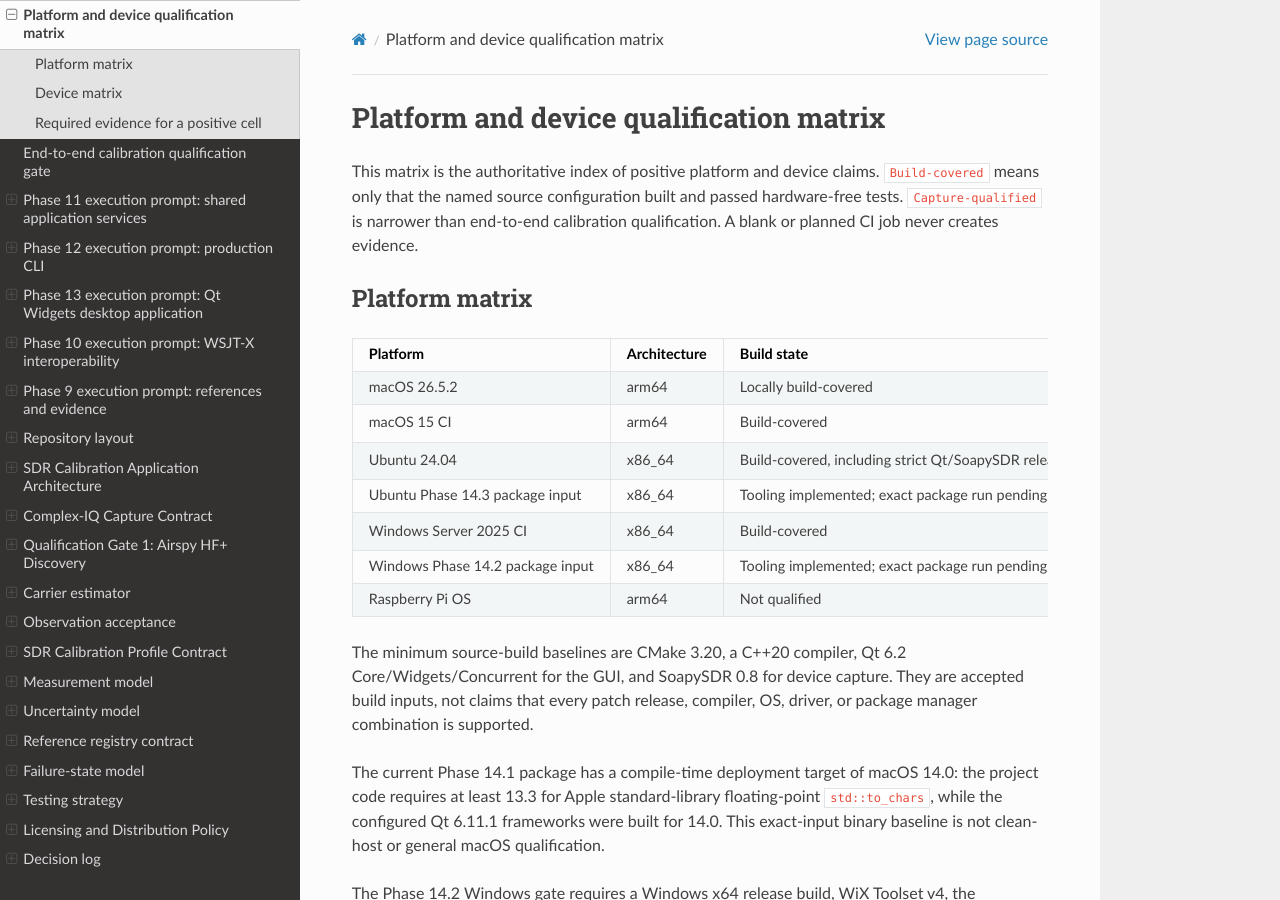
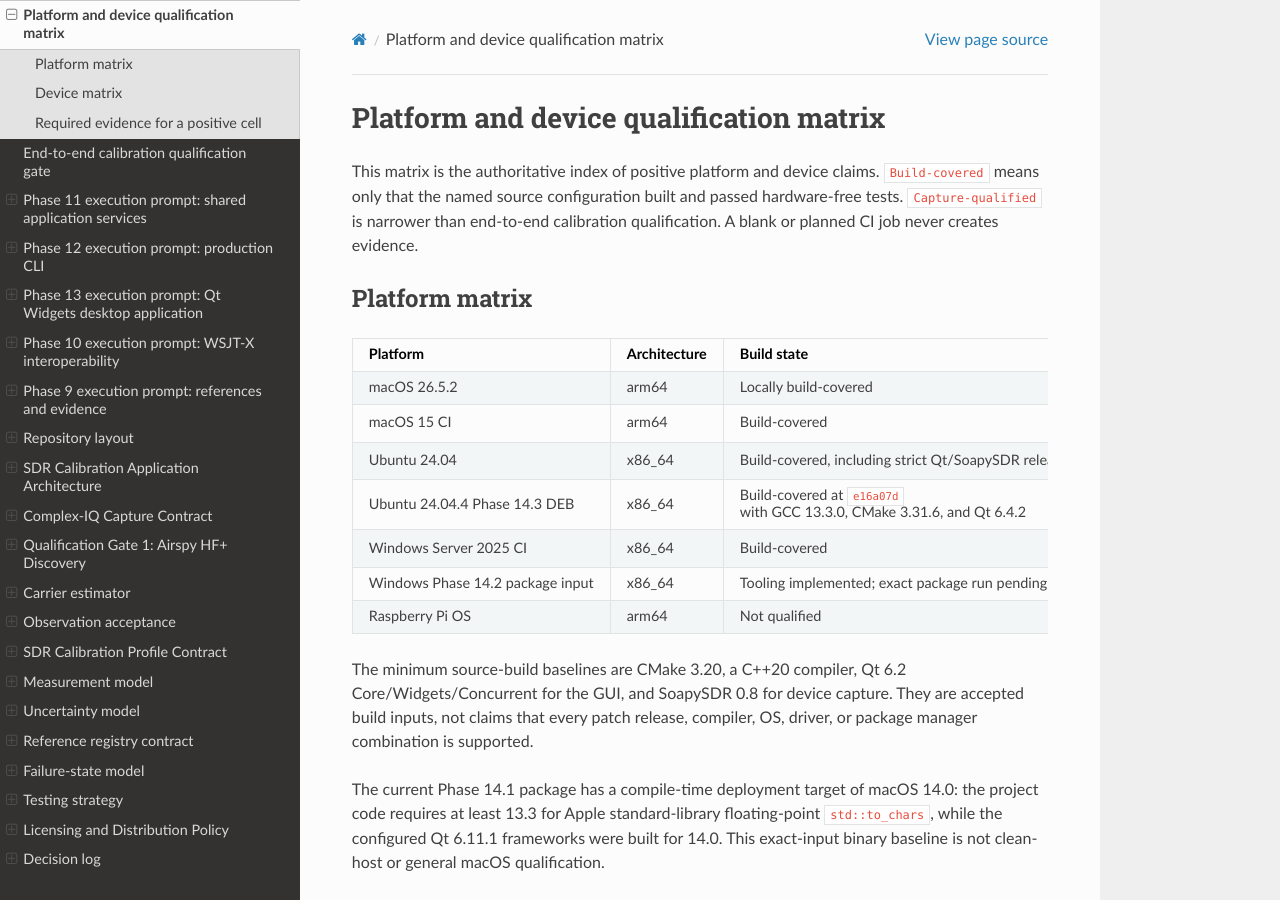
Before and after one commit to lbussy/SDR-Calibration, a Sphinx documentation site: the page built from docs/development/platform-and-device-matrix.md, in a window 1280 px wide and 900 px high. Built offline with Sphinx 7.4.7 and the Read the Docs theme 3.1.0, drawn with Linux system fonts in a browser that asks for light colours.

Commit message:
Record passing Phase 14.3 DEB evidence

```diff
--- a/docs/development/platform-and-device-matrix.md
+++ b/docs/development/platform-and-device-matrix.md
@@ -12,7 +12,7 @@ qualification. A blank or planned CI job never creates evidence.
 | macOS 26.5.2 | arm64 | Locally build-covered | Portable archive content audited locally; clean-host install not qualified | Not qualified | Phase 14 validation at the committed revision |
 | macOS 15 CI | arm64 | Build-covered | Portable archive content audited in CI; clean-host install not qualified | Not qualified | [Phase 14 CI run 31895283367](https://github.com/lbussy/SDR-Calibration/actions/runs/31895283367) |
 | Ubuntu 24.04 | x86_64 | Build-covered, including strict Qt/SoapySDR release | Portable archive content audited in CI; clean-host install not qualified | Not applicable to the current portable archive | [Phase 14 CI run 31895283367](https://github.com/lbussy/SDR-Calibration/actions/runs/31895283367) |
-| Ubuntu Phase 14.3 package input | x86_64 | Tooling implemented; exact package run pending | System-dependency DEB tooling implemented; artifact and clean-host install not qualified | Not applicable; repository/package signing is not implemented | No retained Phase 14.3 package run |
+| Ubuntu 24.04.4 Phase 14.3 DEB | x86_64 | Build-covered at `e16a07d` with GCC 13.3.0, CMake 3.31.6, and Qt 6.4.2 | Extracted DEB payload/runtime audited; SHA-256 `61ba677ef389b7544df9c1d59bc354f917e64f4b39ab8f752f39ac645cfc23d5`; clean-host install not qualified | Not applicable; repository/package signing is not implemented | [Phase 14.3 CI run 31899087299](https://github.com/lbussy/SDR-Calibration/actions/runs/31899087299) |
 | Windows Server 2025 CI | x86_64 | Build-covered | Portable archive content audited in CI; clean-host install not qualified | Not qualified | [Phase 14 CI run 31895283367](https://github.com/lbussy/SDR-Calibration/actions/runs/31895283367) |
 | Windows Phase 14.2 package input | x86_64 | Tooling implemented; exact package run pending | Signed MSI tooling implemented; artifact and clean-host install not qualified | Tooling implemented; exact signed artifact not qualified | No retained Phase 14.2 package run |
 | Raspberry Pi OS | arm64 | Not qualified | Not qualified | Not qualified | No retained passing run |
```
